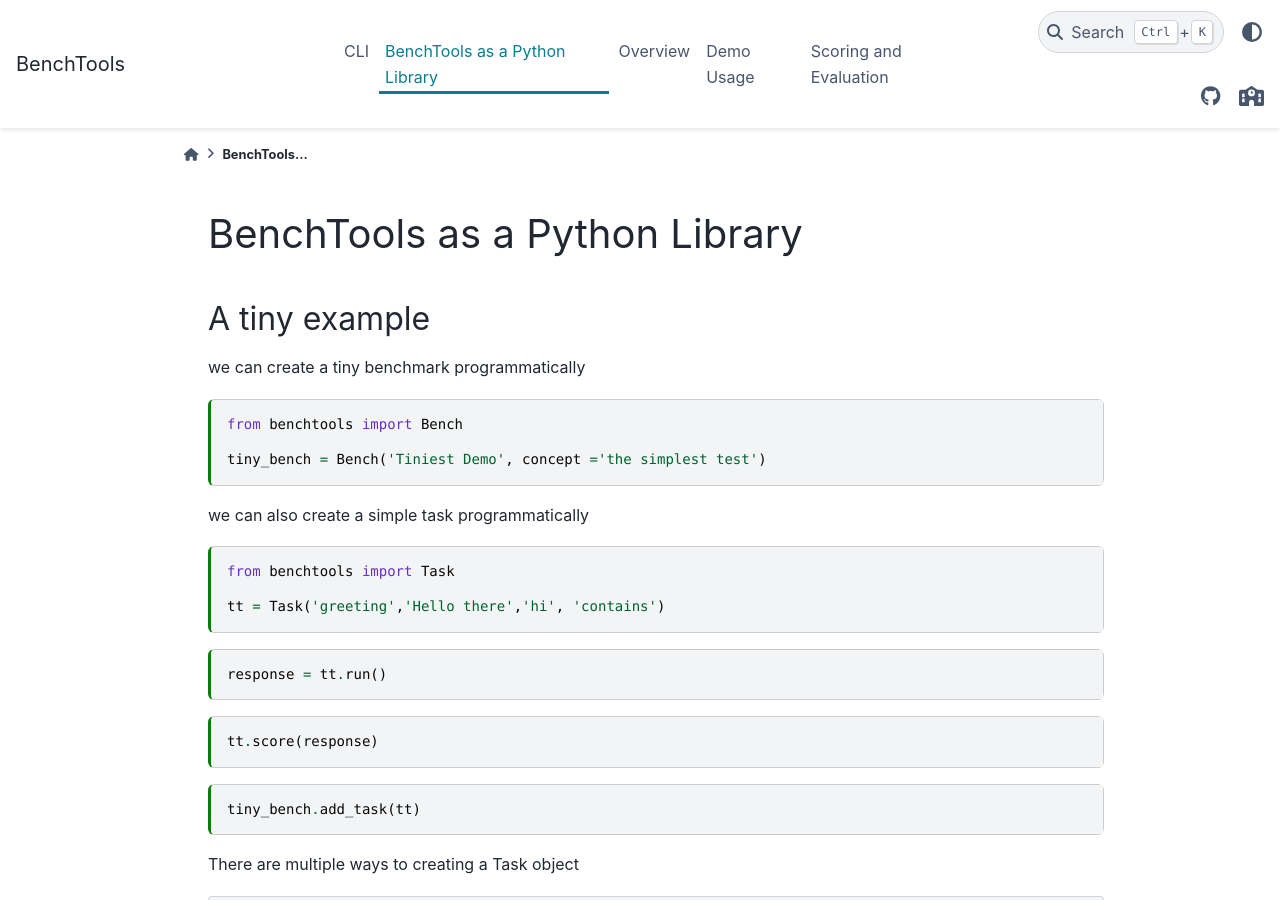
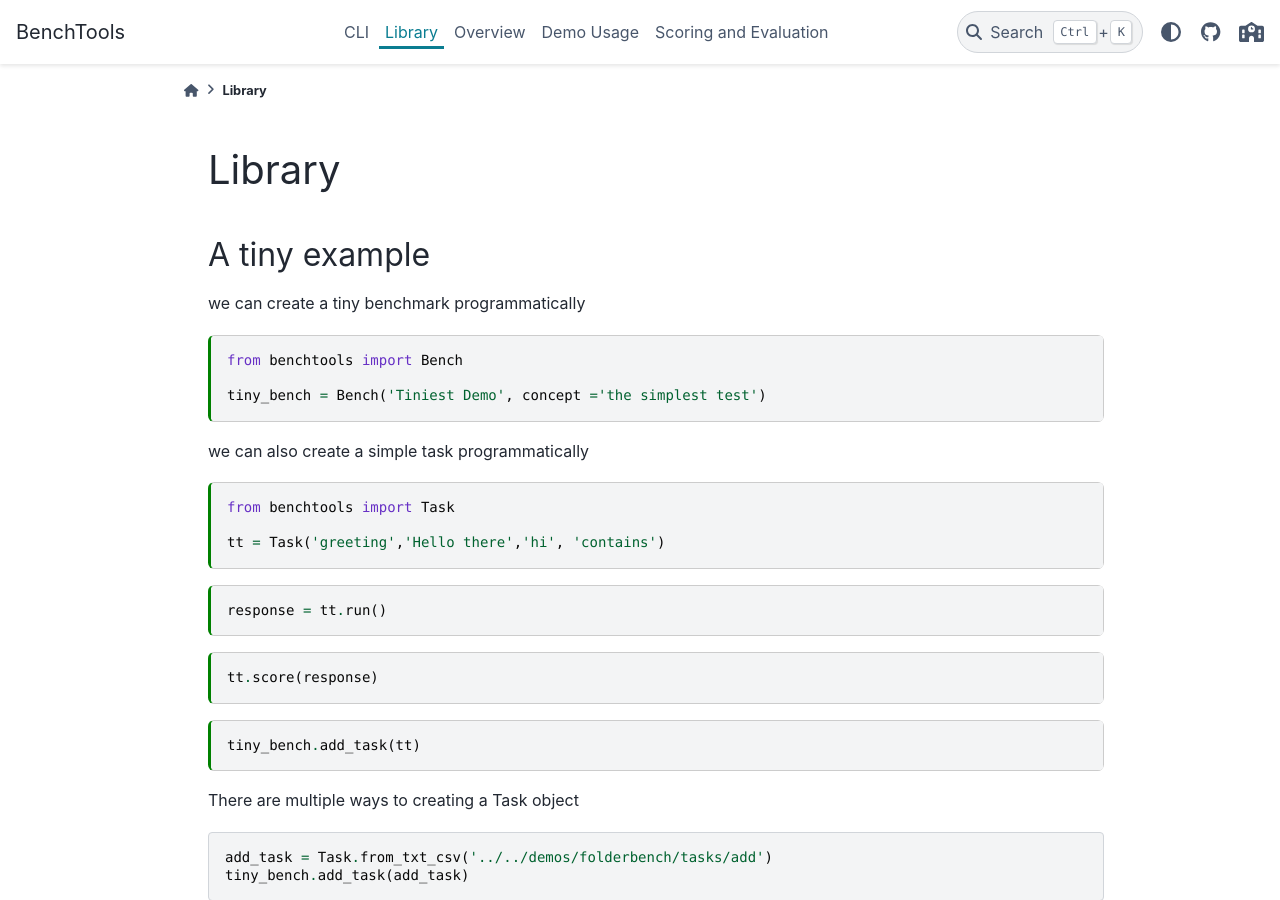
Before and after one commit to ml4sts/benchtools, a Sphinx documentation site: the page built from docs/source/pylib.md, in a window 1280 px wide and 900 px high. Built offline with Sphinx 7.4.7 and the PyData theme 0.15.4, drawn with Linux system fonts in a browser that asks for light colours.

Commit message:
shorten title

```diff
--- a/docs/source/pylib.md
+++ b/docs/source/pylib.md
@@ -13,7 +13,7 @@ kernelspec:
 ---
 
 
-# BenchTools as a Python Library
+# Library
 
 ## A tiny example
 
```
